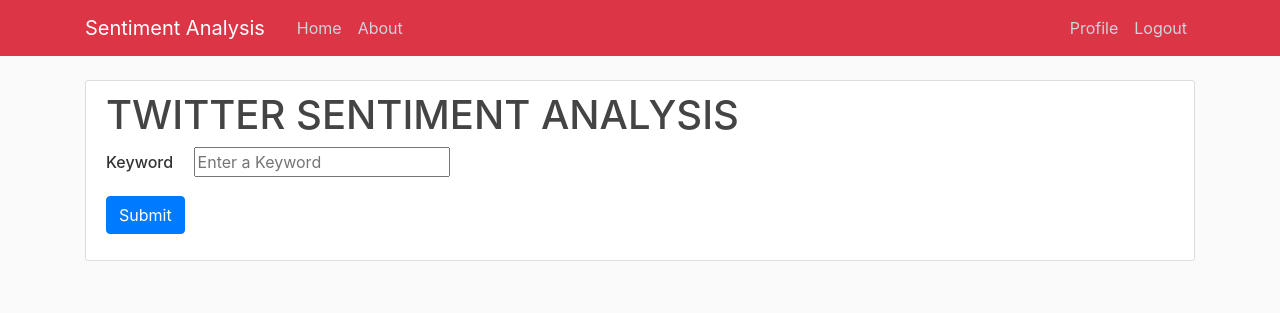
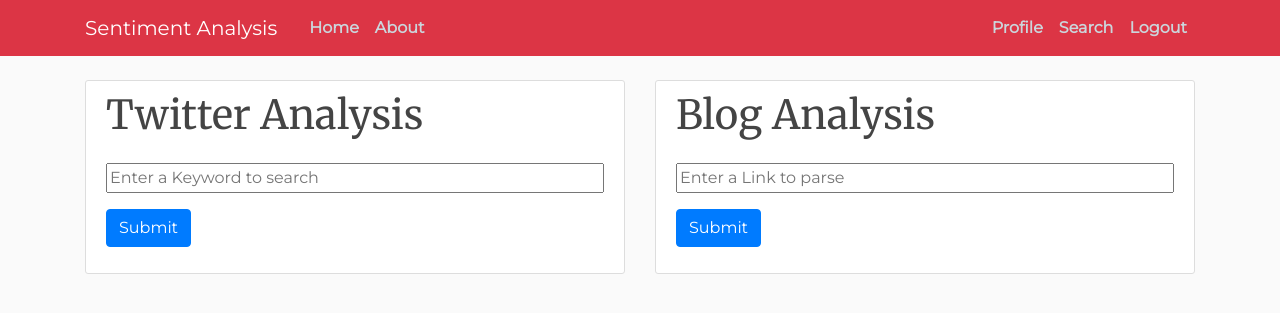
Before and after one commit to apurvabhardwaj14/sentique, a Django app: page /search/ in a window 1280 px wide. Shown: the top 313 px of the page. Run offline with Django 3.2, Linux system fonts and the light colour scheme; the visitor is signed in with stand-in values (Sample User, id 1); some libraries are stand-ins or nearby versions.

Commit message:
newchanges

```diff
--- a/SENTILYSIS/urls.py
+++ b/SENTILYSIS/urls.py
@@ -24,6 +24,7 @@
     path('profile/', user_views.profile, name='profile'),
     path('search/', user_views.search, name='search'),
     path('searchpost/', user_views.searchpost, name='searchpost'),
+    path('searchlink/', user_views.searchlink, name='searchlink'),
     path('login/', auth_views.LoginView.as_view(template_name='users/login.html'), name='login'),
     path('logout/', auth_views.LogoutView.as_view(template_name='users/logout.html'), name='logout'),
     path('', include('blogs.urls')),
--- a/blogs/static/blogs/main.css
+++ b/blogs/static/blogs/main.css
@@ -2,10 +2,12 @@
   background: #fafafa;
   color: #333333;
   margin-top: 5rem;
+  font-family: 'Montserrat', sans-serif;
 }
 
 h1, h2, h3, h4, h5, h6 {
   color: #444444;
+  font-family: 'Merriweather', serif;
 }
 
 ul {
@@ -82,3 +84,11 @@
 .account-heading {
   font-size: 2.5rem;
 }
+
+#search {
+  min-width: 200px;
+}
+
+.sentiments img{
+  width: 100px;
+}
--- /dev/null
+++ b/blogs/static/blogs/scripts/script.js
@@ -0,0 +1,130 @@
+// Chart Variables
+const chartData = {
+    labels: ['Positive', 'Negative', 'Neutral'],
+    datasets: [
+        {
+            // label: 'Dataset 1',
+            data: [],
+            backgroundColor: ['rgba(25, 135, 84, 0.7)', 'rgba(220, 53, 69, 0.7)', 'rgba(13, 110, 253, 0.7)'],
+        }
+    ]
+};
+
+const chartConfig = {
+    type: 'doughnut',
+    data: chartData,
+    options: {
+        responsive: true,
+        plugins: {
+            legend: {
+                position: 'top',
+            },
+            title: {
+                display: true,
+                text: 'Distribution of Sentiments'
+            }
+        }
+    },
+};
+// Chart
+var ctx = document.getElementById('pieChart').getContext('2d');
+var pieChart = new Chart(ctx, chartConfig)
+
+// Twitter Search
+let search = document.getElementById('search')
+search.addEventListener('submit', function (event) {
+    event.preventDefault()
+    document.getElementById('result').classList.add('d-none')
+    document.getElementById('pospercent').innerHTML = ''
+    document.getElementById('negpercent').innerHTML = ''
+    document.getElementById('neupercent').innerHTML = ''
+    document.getElementById('postweets').innerHTML = ''
+    document.getElementById('negtweets').innerHTML = ''
+    document.getElementById('search-spinner').classList.remove('d-none')
+    let keyword = document.getElementById('keyword')
+
+    fetch('/searchpost/', {
+        method: "POST",
+        header: {
+            'content-type': 'application/json',
+        },
+
+        body: JSON.stringify({
+            keyword: keyword.value
+        })
+    })
+        .then(res => res.json())
+        .then(data => {
+            console.log(data)
+            document.getElementById('result').classList.remove('d-none')
+            document.getElementById('search-spinner').classList.add('d-none')
+            document.getElementById('pospercent').innerHTML = data.positive.toFixed(2)
+            document.getElementById('negpercent').innerHTML = data.negative.toFixed(2)
+            document.getElementById('neupercent').innerHTML = data.neutral.toFixed(2)
+            let postweets = document.getElementById('postweets')
+            let negtweets = document.getElementById('negtweets')
+            data.postweets.forEach(tweet => {
+                postweets.innerHTML += '<li>' + tweet + '</li>'
+            })
+            data.negtweets.forEach(tweet => {
+                negtweets.innerHTML += '<li>' + tweet + '</li>'
+            })
+
+            chartData.datasets[0].data = [data.positive.toFixed(2), data.negative.toFixed(2), data.neutral.toFixed(2)]
+            pieChart.update()
+        })
+        .catch(error => {
+            console.log('error:', error)
+            document.getElementById('search-spinner').classList.add('d-none')
+        })
+})
+
+
+// Link Parsing
+let searchLink = document.getElementById('searchLink')
+searchLink.addEventListener('submit', function (event) {
+    event.preventDefault()
+    document.getElementById('result').classList.add('d-none')
+    document.getElementById('pospercent').innerHTML = ''
+    document.getElementById('negpercent').innerHTML = ''
+    document.getElementById('neupercent').innerHTML = ''
+    document.getElementById('postweets').innerHTML = ''
+    document.getElementById('negtweets').innerHTML = ''
+    document.getElementById('search-spinner').classList.remove('d-none')
+    let link = document.getElementById('link')
+
+    fetch('/searchlink/', {
+        method: "POST",
+        header: {
+            'content-type': 'application/json',
+        },
+
+        body: JSON.stringify({
+            link: link.value
+        })
+    })
+        .then(res => res.json())
+        .then(data => {
+            console.log(data)
+            document.getElementById('result').classList.remove('d-none')
+            document.getElementById('search-spinner').classList.add('d-none')
+            document.getElementById('pospercent').innerHTML = data.positive.toFixed(2)
+            document.getElementById('negpercent').innerHTML = data.negative.toFixed(2)
+            document.getElementById('neupercent').innerHTML = data.neutral.toFixed(2)
+            let postweets = document.getElementById('postweets')
+            let negtweets = document.getElementById('negtweets')
+            data.postweets.forEach(tweet => {
+                postweets.innerHTML += '<li>' + tweet + '</li>'
+            })
+            data.negtweets.forEach(tweet => {
+                negtweets.innerHTML += '<li>' + tweet + '</li>'
+            })
+
+            chartData.datasets[0].data = [data.positive.toFixed(2), data.negative.toFixed(2), data.neutral.toFixed(2)]
+            pieChart.update()
+        })
+        .catch(error => {
+            console.log('error:', error)
+            document.getElementById('search-spinner').classList.add('d-none')
+        })
+})
--- a/blogs/templates/blogs/base.html
+++ b/blogs/templates/blogs/base.html
@@ -8,6 +8,9 @@
 
         <!-- Bootstrap CSS -->
         <link rel="stylesheet" href="https://stackpath.bootstrapcdn.com/bootstrap/4.3.1/css/bootstrap.min.css" integrity="sha384-ggOyR0iXCbMQv3Xipma34MD+dH/1fQ784/j6cY/iJTQUOhcWr7x9JvoRxT2MZw1T" crossorigin="anonymous">
+
+        <link rel="preconnect" href="https://fonts.gstatic.com">
+        <link href="https://fonts.googleapis.com/css2?family=Merriweather&family=Montserrat&family=Sacramento&display=swap" rel="stylesheet">
 
         <link rel="stylesheet" type="text/css" href="{% static 'blogs/main.css' %}">
 
@@ -28,17 +31,18 @@
                     </button>
                     <div class="collapse navbar-collapse" id="navbarToggle">
                         <div class="navbar-nav mr-auto">
-                            <a class="nav-item nav-link" href="{% url 'blog-home' %}">Home</a>
-                            <a class="nav-item nav-link" href="{% url 'blog-about' %}">About</a>
+                            <a class="nav-item nav-link" href="{% url 'blog-home' %}"><strong>Home</strong></a>
+                            <a class="nav-item nav-link" href="{% url 'blog-about' %}"><strong>About</strong></a>
                         </div>
                         <!-- Navbar Right Side -->
                         <div class="navbar-nav">
                             {% if user.is_authenticated %}
-                                <a class="nav-item nav-link" href="{% url 'profile' %}">Profile</a>
-                                <a class="nav-item nav-link" href="{% url 'logout' %}">Logout</a>
+                                <a class="nav-item nav-link" href="{% url 'profile' %}"><strong>Profile</strong></a>
+                                <a class="nav-item nav-link" href="{% url 'search' %}"><strong>Search</strong></a>
+                                <a class="nav-item nav-link" href="{% url 'logout' %}"><strong>Logout</strong></a>
                             {% else %}
-                                <a class="nav-item nav-link" href="{% url 'login' %}">Login</a>
-                                <a class="nav-item nav-link" href="{% url 'register' %}">Register</a>
+                                <a class="nav-item nav-link" href="{% url 'login' %}"><strong>Login</strong></a>
+                                <a class="nav-item nav-link" href="{% url 'register' %}"><strong>Register</strong></a>
                             {% endif %}
                         </div>
                     </div>
@@ -66,5 +70,7 @@
         <script src="https://code.jquery.com/jquery-3.3.1.slim.min.js" integrity="sha384-q8i/X+965DzO0rT7abK41JStQIAqVgRVzpbzo5smXKp4YfRvH+8abtTE1Pi6jizo" crossorigin="anonymous"></script>
         <script src="https://cdnjs.cloudflare.com/ajax/libs/popper.js/1.14.7/umd/popper.min.js" integrity="sha384-UO2eT0CpHqdSJQ6hJty5KVphtPhzWj9WO1clHTMGa3JDZwrnQq4sF86dIHNDz0W1" crossorigin="anonymous"></script>
         <script src="https://stackpath.bootstrapcdn.com/bootstrap/4.3.1/js/bootstrap.min.js" integrity="sha384-JjSmVgyd0p3pXB1rRibZUAYoIIy6OrQ6VrjIEaFf/nJGzIxFDsf4x0xIM+B07jRM" crossorigin="anonymous"></script>
+        <script src="https://cdn.jsdelivr.net/npm/chart.js@3.1.0/dist/chart.min.js"></script>
+        <script src="{% static 'blogs/scripts/script.js' %}"></script>
     </body>
 </html>
--- a/users/templates/users/search.html
+++ b/users/templates/users/search.html
@@ -1,14 +1,17 @@
 {% extends "blogs/base.html" %}
 {% load crispy_forms_tags %}
+{% load static %}
 
 {% block content %}
-    <div class= "content-section">
+    <div class="row">
+        <div class="col-lg-6">
+            <div class="content-section">
                 <form id="search" onsubmit="">
                     {% csrf_token %}
                 <div class="form-group">
-           <h1>TWITTER SENTIMENT ANALYSIS</H1>
-                <label class="mr-3 h6" for="keyword">Keyword</label>
-               <input type="text" name="keyword" id="keyword" placeholder="Enter a Keyword" required>
+                <h1 class="mb-4">Twitter Analysis</h1>
+                        {% comment %} <label class="mr-3 h6" for="keyword">Keyword</label> {% endcomment %}
+                    <input type="text" name="keyword" id="keyword" class="w-100" placeholder="Enter a Keyword to search" required>
                     </div>
                     <div class="form-group">
                         <button class="btn btn-primary" type="submit">
@@ -20,18 +23,50 @@
                     </div>
                 </form>
             </div>
+        </div>
+        <div class="col-lg-6">
+            <div class="content-section">
+                <form id="searchLink" onsubmit="">
+                    {% csrf_token %}
+                <div class="form-group">
+                <h1 class="mb-4">Blog Analysis</h1>
+                        {% comment %} <label class="mr-3 h6" for="keyword">Keyword</label> {% endcomment %}
+                    <input type="url" name="link" id="link" class="w-100" placeholder="Enter a Link to parse" required>
+                    </div>
+                    <div class="form-group">
+                        <button class="btn btn-primary" type="submit">
+                            <div class="spinner-border spinner-border-sm text-light d-none" id="search-spinner" role="status">
+                                <span class="sr-only">Loading...</span>
+                            </div>
+                            Submit
+                        </button>
+                    </div>
+                </form>
+            </div>
+        </div>
+    </div>
     <div class="row">
         <div class="col-lg-12">
             <div id="result" class="d-none">
                 <div class="row">
-                    <div class="col-lg-4" >
-                        Positive % - <span id="pospercent"></span>
+                    <div class="col-lg-8 text-center" >
+                        <div class="row align-items-center h-100 sentiments">
+                            <div class="col-lg-12">
+                                <strong>Positive - </strong><span id="pospercent"></span> %
+                                    <img src="{%static 'blogs/images/happy.png' %}" alt="Positive">
+                            </div>
+                            <div class="col-lg-12">
+                                <strong>Negative - </strong><span id="negpercent"></span> %
+                                    <img src="{%static 'blogs/images/negative.png' %}" alt="Negative">
+                            </div>
+                            <div class="col-lg-12">
+                                <strong>Neutral - </strong><span id="neupercent"></span> %
+                                    <img src="{%static 'blogs/images/neutral.png' %}" alt="Neutral">
+                            </div>
+                        </div>
                     </div>
                     <div class="col-lg-4" >
-                        Negative % - <span id="negpercent"></span>
-                    </div>
-                    <div class="col-lg-4" >
-                        Neutral % - <span id="neupercent"></span>
+                        <canvas id="pieChart" width="200" height="200"></canvas>
                     </div>
                 </div>
                 <br>
@@ -41,6 +76,7 @@
                         <ul  id="postweets"></ul>
                     </div>
                 </div>
+                <br>
                 <div class="row">
                      <div class="col-lg-12"><h3>Negative Tweets</h3></div>
                     <div class="col-lg-12">
@@ -50,48 +86,4 @@
             </div>
         </div>
     </div>
-
-<script>
-
-    let search = document.getElementById('search')
-    search.addEventListener('submit', function(event){
-        event.preventDefault()
-        document.getElementById('pospercent').innerHTML = ''
-        document.getElementById('negpercent').innerHTML = ''
-        document.getElementById('neupercent').innerHTML = ''
-        document.getElementById('postweets').innerHTML = ''
-        document.getElementById('negtweets').innerHTML = ''
-        document.getElementById('search-spinner').classList.remove('d-none')
-        let keyword = document.getElementById('keyword')
-
-        fetch('/searchpost/', {
-            method: "POST",
-            header: {
-                'content-type': 'application/json',
-            },
-
-            body: JSON.stringify({
-                keyword: keyword.value
-            })
-        })
-        .then(res => res.json())
-        .then(data => {
-            console.log(data)
-            document.getElementById('result').classList.remove('d-none')
-            document.getElementById('search-spinner').classList.add('d-none')
-            document.getElementById('pospercent').innerHTML = data.positive
-            document.getElementById('negpercent').innerHTML = data.negative
-            document.getElementById('neupercent').innerHTML = data.neutral
-            let postweets = document.getElementById('postweets')
-            let negtweets = document.getElementById('negtweets')
-            data.postweets.forEach(tweet => {
-                postweets.innerHTML += '<li>' + tweet + '</li>'
-            })
-            data.negtweets.forEach(tweet => {
-                negtweets.innerHTML += '<li>' + tweet + '</li>'
-            })
-        })
-        .catch(error => console.log('error:', error))
-    })
-</script>
 {% endblock content %}
--- a/users/views.py
+++ b/users/views.py
@@ -6,142 +6,9 @@
 import json
 from django.views.decorators.csrf import csrf_exempt
 
-import re  # regular expression
-import tweepy  # Twitter API Module
-# Authentication using twitter developer credentials
-from tweepy import OAuthHandler
-from textblob import TextBlob  # text analysis module
+from users.twitter import twitter
+from users.parseLink import parseLink
 
-
-class TwitterClient(object):
-    '''
-    Generic Twitter Class for sentiment analysis.
-    '''
-
-    def __init__(self):
-        '''
-        Class constructor or initialization method.
-        '''
-        # keys and tokens from the Twitter Dev Console
-        consumer_key = ''
-        consumer_secret = ''
-        access_token = ''
-        access_token_secret = ''
-
-        # attempt authentication
-        try:
-            # create OAuthHandler object
-            self.auth = OAuthHandler(consumer_key, consumer_secret)
-            # set access token and secret
-            self.auth.set_access_token(access_token, access_token_secret)
-            # create tweepy API object to fetch tweets
-            self.api = tweepy.API(self.auth)
-        except:
-            print("Error: Authentication Failed")
-
-    def clean_tweet(self, tweet):
-        '''
-        Utility function to clean tweet text by removing links, special characters
-        using simple regex statements.
-        '''
-        return ' '.join(re.sub("(@[A-Za-z0-9]+)|([^0-9A-Za-z \t])|(\w+:\/\/\S+)", " ", tweet).split())
-
-    def get_tweet_sentiment(self, tweet):
-        '''
-        Utility function to classify sentiment of passed tweet
-        using textblob's sentiment method
-        '''
-        # create TextBlob object of passed tweet text
-        analysis = TextBlob(self.clean_tweet(tweet))
-        # set sentiment
-        if analysis.sentiment.polarity > 0:
-            return 'positive'
-        elif analysis.sentiment.polarity == 0:
-            return 'neutral'
-        else:
-            return 'negative'
-
-    def get_tweets(self, query, count=500):
-        '''
-        Main function to fetch tweets and parse them.
-        '''
-        # empty list to store parsed tweets
-        tweets = []
-
-        try:
-            # call twitter api to fetch tweets
-            fetched_tweets = self.api.search(q=query, count=count)
-
-            # parsing tweets one by one
-            for tweet in fetched_tweets:
-                # empty dictionary to store required params of a tweet
-                parsed_tweet = {}
-
-                # saving text of tweet
-                parsed_tweet['text'] = tweet.text
-                # saving sentiment of tweet
-                parsed_tweet['sentiment'] = self.get_tweet_sentiment(
-                    tweet.text)
-
-                # appending parsed tweet to tweets list
-                if tweet.retweet_count > 0:
-                    # if tweet has retweets, ensure that it is appended only once
-                    if parsed_tweet not in tweets:
-                        tweets.append(parsed_tweet)
-                else:
-                    tweets.append(parsed_tweet)
-
-            # return parsed tweets
-            return tweets
-
-        except tweepy.TweepError as e:
-            # print error (if any)
-            print("Error : " + str(e))
-
-
-def main(query, count):
-    # creating object of TwitterClient Class
-    returnObj = {'postweets': [], 'negtweets': []}
-    if count == "" or count == 0:
-        count = 500
-    else:
-        count = int(count)
-    print(count)
-    api = TwitterClient()
-    # calling function to get tweets
-    tweets = api.get_tweets(query=query, count=count)
-
-    # picking positive tweets from tweets
-    ptweets = [tweet for tweet in tweets if tweet['sentiment'] == 'positive']
-    # percentage of positive tweets
-    print("Positive tweets percentage: {} %".format(
-        100*len(ptweets)/len(tweets)))
-    returnObj['positive'] = 100*len(ptweets)/len(tweets)
-     # picking negative tweets from tweets
-    ntweets = [tweet for tweet in tweets if tweet['sentiment'] == 'negative']
-      # percentage of negative tweets
-    print("Negative tweets percentage: {} %".format(
-        100*len(ntweets)/len(tweets)))
-    returnObj['negative'] = 100*len(ntweets)/len(tweets)
-     # percentage of neutral tweets
-    print("Neutral tweets percentage: {} % ".format(
-        100*(len(tweets) - (len(ntweets)+len(ptweets)))/len(tweets)))
-    returnObj['neutral'] = 100 * \
-        (len(tweets) - (len(ntweets)+len(ptweets)))/len(tweets)
-
-    # printing first 5 positive tweets
-    print("\n\nPositive tweets:");
-    for tweet in ptweets[:10]:
-        print(tweet['text'])
-        returnObj['postweets'].append(tweet['text'])
-
-    # printing first 5 negative tweets
-    print("\n\nNegative tweets:")
-    for tweet in ntweets[:10]:
-        print(tweet['text'])
-        returnObj['negtweets'].append(tweet['text'])
-
-    return returnObj
 
 
 def register(request):
@@ -163,7 +30,16 @@
     if request.method == "POST":
         body_unicode = request.body.decode('utf-8')
         body = json.loads(body_unicode)
-        responseObj = main(body['keyword'], 0)
+        responseObj = twitter(body['keyword'], 0)
+        return JsonResponse(responseObj)
+
+
+@csrf_exempt
+def searchlink(request):
+    if request.method == "POST":
+        body_unicode = request.body.decode('utf-8')
+        body = json.loads(body_unicode)
+        responseObj = parseLink(body['link'], 0)
         return JsonResponse(responseObj)
 
 
```
Also changed, not shown: SENTILYSIS/settings.py (+2 -12 lines), blogs/templates/blogs/about.html (+14 -5 lines), blogs/templates/blogs/home.html (+21 -11 lines), users/parseLink.py (added, +42 -0 lines), users/twitter.py (added, +138 -0 lines), blogs/static/blogs/images/happy.png (added), blogs/static/blogs/images/negative.png (added), blogs/static/blogs/images/neutral.png (added), blogs/static/blogs/images/sentiment.png (added), 1 other file. Lines whose indentation alone changed are shown as unchanged.
